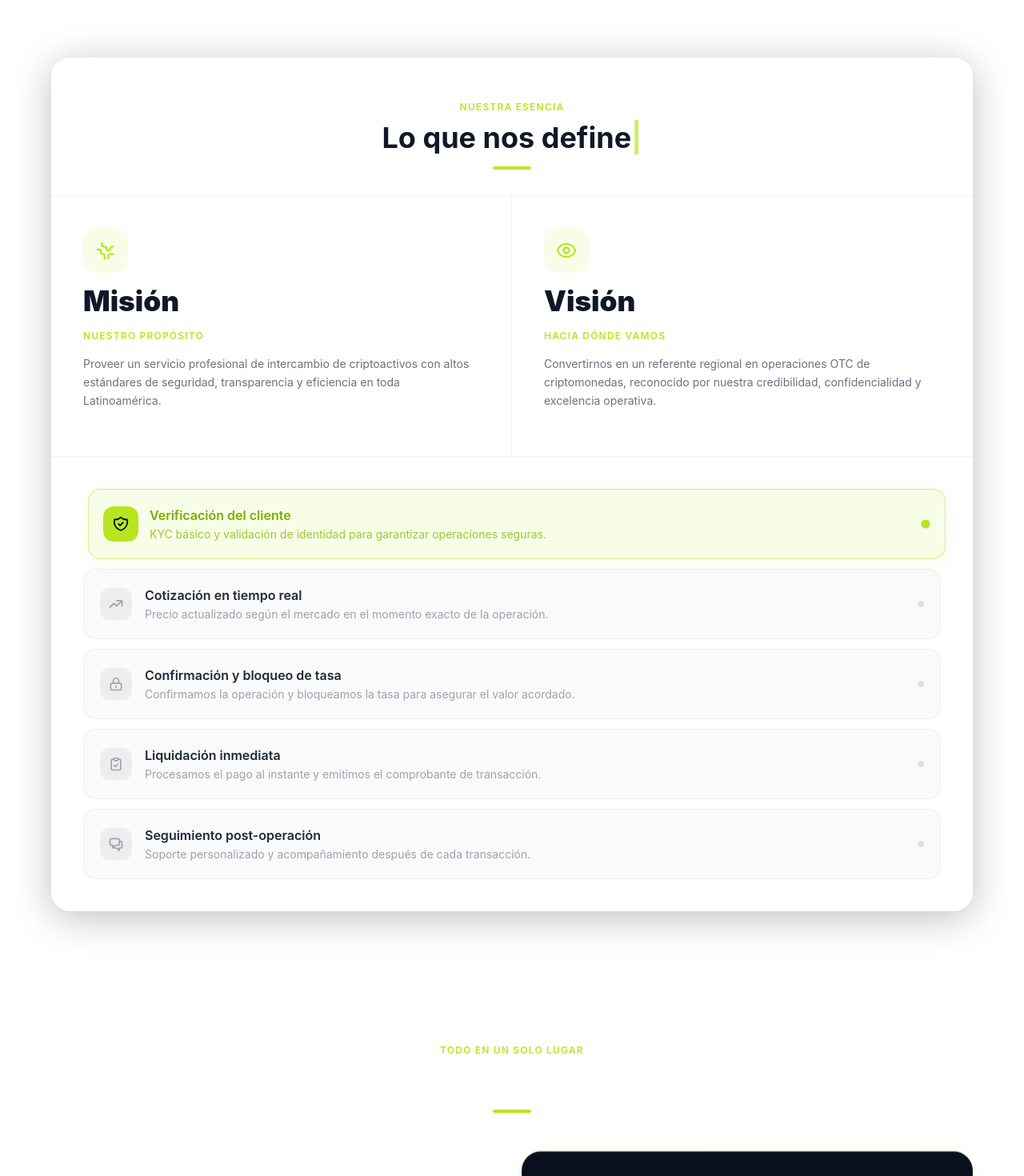
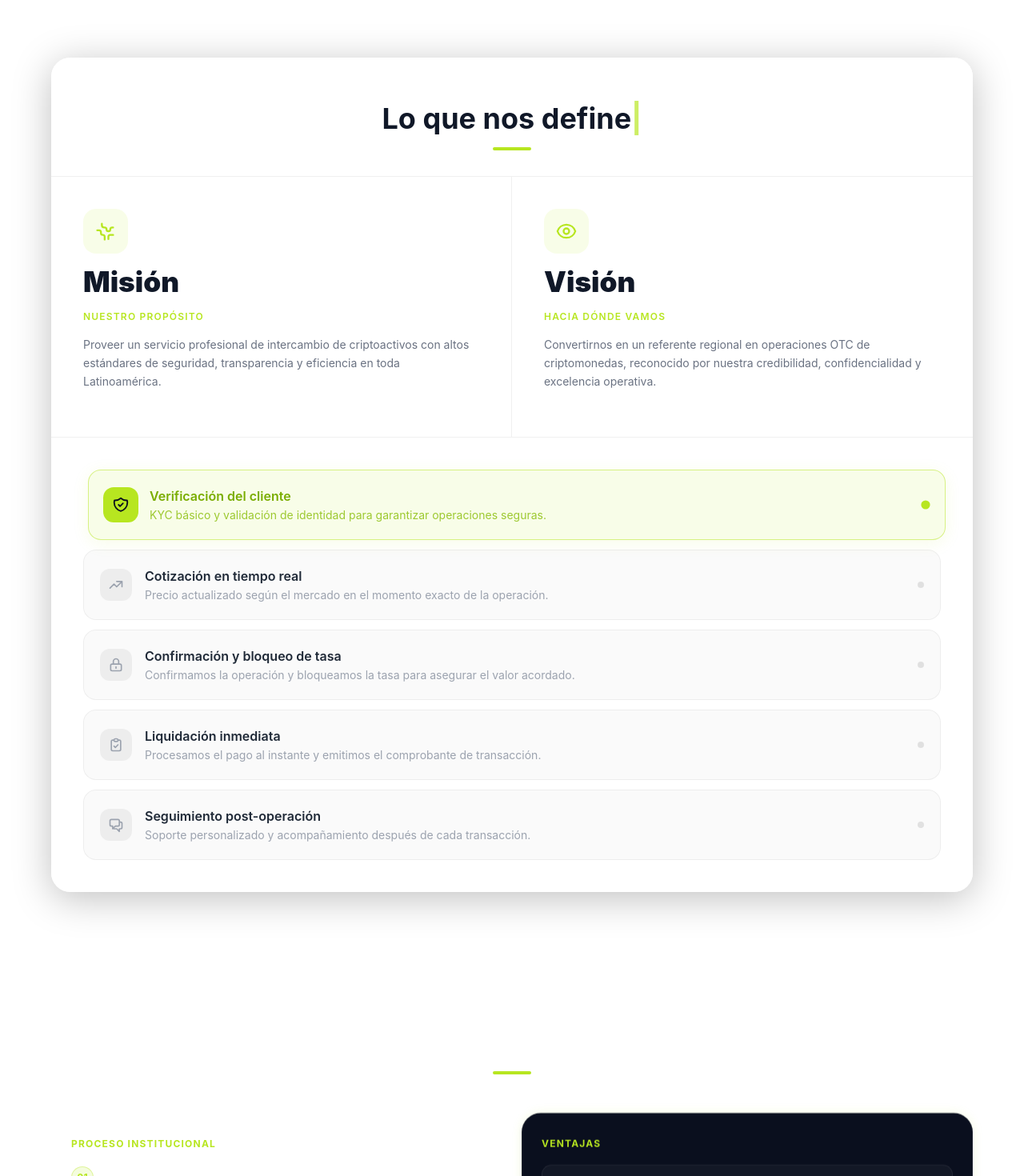
Before and after one commit to JordiFFS/vsestudio, a React (Vite) app: page / in a window 1280 px wide. Shown: the part 2080-3550 px from the top of the page at 80% size. Built offline with nearby package versions, Linux system fonts and the light colour scheme.

Commit message:
[SUBTITULOS]

```diff
--- a/src/components/MisionVision.jsx
+++ b/src/components/MisionVision.jsx
@@ -41,9 +41,9 @@ export const MisionVision = () => {
                     {/* ── Header ── */}
                     <div className="text-center px-8 pt-12 pb-8"
                         style={{ borderBottom: '1px solid rgba(0,0,0,0.06)' }}>
-                        <span className="text-xs font-semibold uppercase tracking-widest" style={{ color: '#b7e620' }}>
+                        {/* <span className="text-xs font-semibold uppercase tracking-widest" style={{ color: '#b7e620' }}>
                             Nuestra Esencia
-                        </span>
+                        </span> */}
                         <h2 className="text-2xl sm:text-3xl md:text-4xl font-bold text-gray-900 mt-2"
                             style={{ minHeight: '2.5rem' }}>
                             {title}
--- a/src/components/PropuestaValor.jsx
+++ b/src/components/PropuestaValor.jsx
@@ -133,9 +133,9 @@ export const PropuestaValor = () => {
                         opacity: visible ? 1 : 0,
                         transition: 'all 0.8s cubic-bezier(0.16,1,0.3,1)',
                     }}>
-                    <span className="text-xs font-semibold uppercase tracking-widest" style={{ color: '#b7e620' }}>
-                        Todo en un solo lugar
-                    </span>
+                    {/* <span className="text-xs font-semibold uppercase tracking-widest" style={{ color: '#b7e620' }}> */}
+                        {/* Todo en un solo lugar */}
+                    {/* </span> */}
                     <h2 className="text-2xl sm:text-3xl md:text-4xl font-bold mt-2 text-white" style={{ minHeight: '2.5rem' }}>
                         {title}
                         {visible && title.length < 26 && (
```
